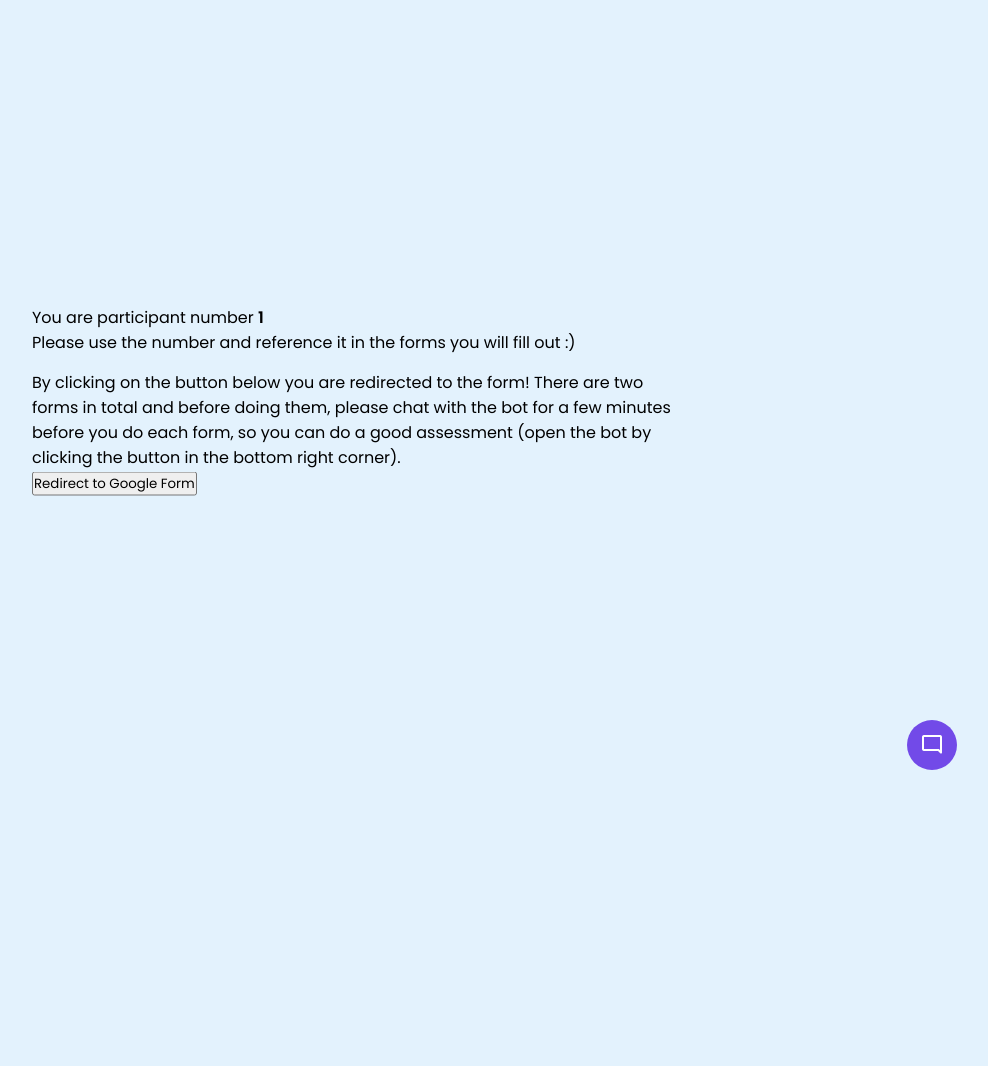
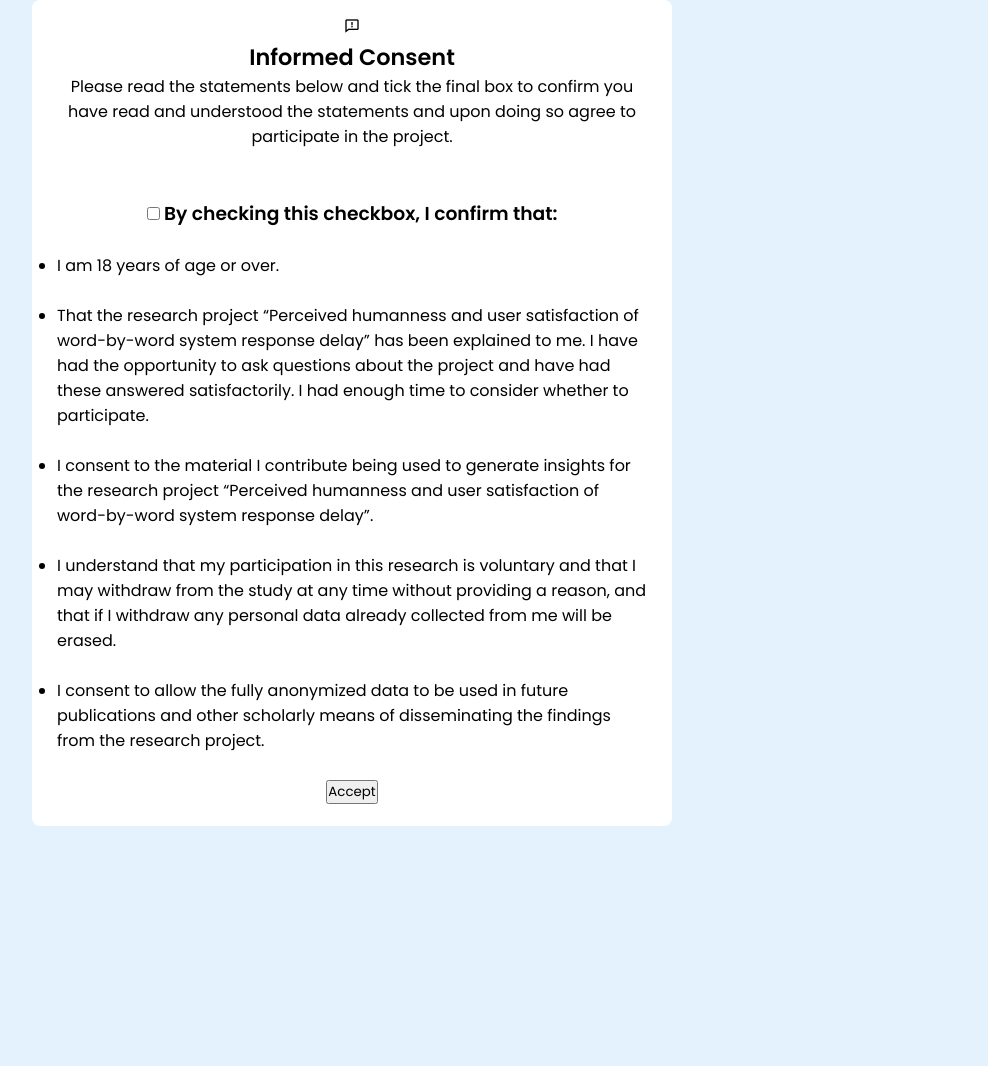
Before and after one commit to maxschwalenberg/methods_in_ai_research_03, a Flask app: template templates/chatbot.html in a window 1280 px wide. Shown: the top 1066 px of the page, without its empty margins (288-1276 px from the left). Before the commit the page ends 770 px from the top, so only its background shows below. Run offline with Flask 3, Linux system fonts and the light colour scheme; the template is opened without the code that fills it: most values are stand-ins (such as "Sample title", 1, 10 or a date in 2020); some libraries are stand-ins or nearby versions.

Commit message:
added consent form

```diff
--- a/completed_forms_data.json
+++ b/completed_forms_data.json
@@ -1 +1 @@
-{"completed_numbers": [], "assigned_numbers": [], "started_with_word_delay": 0, "started_without_word_delay": 0}
+{"completed_numbers": [], "assigned_numbers": [120, 89, 81, 382, 391, 719, 117, 555, 872, 787, 24, 413, 352, 312, 857, 903, 82, 893, 472, 58], "started_with_word_delay": 0, "started_without_word_delay": 0}
--- a/templates/chatbot.html
+++ b/templates/chatbot.html
@@ -230,6 +230,39 @@
         .chatbot header span {
           display: block;
         }
+
+        }
+
+        .consent {
+                margin: auto;
+                text-align: center;
+                display: block;
+                position: relative;
+                max-width: 50%;
+                background: #fff;
+                border-radius: 8px;
+                padding: 15px 25px 22px;
+            }
+
+        .consent-data {
+            text-align: left;
+            background: #fff;
+      }
+
+      .demographic {
+                margin: auto;
+                text-align: center;
+                display: block;
+                position: relative;
+                max-width: 50%;
+                background: #fff;
+                border-radius: 8px;
+                padding: 15px 25px 22px;
+            }
+
+        .demographic-data {
+            text-align: left;
+            background: #fff;
       }
 
       .restartButtonWrapper {
@@ -378,10 +411,72 @@
       rel="stylesheet"
       href="https://fonts.googleapis.com/css2?family=Material+Symbols+Rounded:opsz,wght,FILL,GRAD@48,400,1,0"
     />
+
+    <link rel="stylesheet"
+    href="https://unpkg.com/boxicons@latest/css/boxicons.min.css">
+
   </head>
 
   <body>
-    <div class="participant-number">
+    <div class = "consent" id="consent">
+        <header>
+            <i class="bx bx-comment-error"></i>
+            <h2>Informed Consent</h2>
+        </header>
+        <div class="consent-statement">
+            <p>
+                Please read the statements below and tick the final box to confirm you have read and understood the statements and upon doing so agree to participate in the project.
+            </p>
+            <br><br>
+            <h3><input type="checkbox" class = "consent-check" id="consent-check" autocomplete="off"> By checking this checkbox, I confirm that: <br></h3>
+        </div>
+
+        <div class="consent-data">
+        <ul>
+            <br>
+            <li> I am 18 years of age or over. </li>
+            <br>
+            <li>That the research project “Perceived humanness and user satisfaction of word-by-word system response delay” has been explained to me. I have had the opportunity to ask questions about the project and have had these answered satisfactorily. I had enough time to consider whether to participate.
+            </li>
+            <br>
+            <li>I consent to the material I contribute being used to generate insights for the research project “Perceived humanness and user satisfaction of word-by-word system response delay”.
+            </li>
+            <br>
+            <li>I understand that my participation in this research is voluntary and that I may withdraw from the study at any time without providing a reason, and that if I withdraw any personal data already collected from me will be erased.
+            </li>
+            <br>
+            <li>I consent to allow the fully anonymized data to be used in future publications and other scholarly means of disseminating the findings from the research project.
+            </li>
+            <br>
+            </p>
+        </div>
+        <div class="button">
+            <button class ="button" onclick="checkConsent()">Accept</button>
+        </div>
+    </div>
+    <div class="demographic" id="demographic">
+      <header>
+        <h2>Demographic Questionnaire</h2>
+        <br>
+      </header>
+      <div class="demographic-data">
+        <br>
+        <p>You are participant number <strong>{{participant_number}}</strong></p>
+        <br>
+        <p>
+          Please fill this form below below before starting this experiment.
+        </p>
+        <br>
+        <button onclick="redirectToDemographicForm()">Go to form</button>
+        <br>
+        <br>
+        <p><input type="checkbox" class = "form-check" id="consent-check" autocomplete="off"> I have filled in the form and I am ready to start the experiment.</p>
+        <br>
+        <button onclick="startExperiment()">Start experiment</button>
+      </div>
+      </div>
+    </div>
+    <div class="participant-number" id="participant">
       <p>You are participant number <strong>{{participant_number}}</strong></p>
       <p>
         Please use the number and reference it in the forms you will fill out :)
@@ -434,15 +529,18 @@
       </div>
     </div>
   </body>
-
+  <script src="https://apis.google.com/js/api.js" async defer></script>
   <script>
     const chatbotToggler = document.querySelector(".chatbot-toggler");
     const closeBtn = document.querySelector(".close-btn");
     const chatbox = document.querySelector(".chatbox");
     const chatInput = document.querySelector(".chat-input textarea");
     const sendChatBtn = document.querySelector(".chat-input span");
+    var participantsForm = document.getElementById("participant")
+    var demographicForm = document.getElementById("demographic")
     let index = 0;
     let userMessage = null; // Variable to store user's message
+    let hasconsent = false;
     const inputInitHeight = chatInput.scrollHeight;
 
     var participant_number = {{participant_number}};
@@ -499,6 +597,11 @@
             await completedForms();
 
         }
+    }
+
+    async function redirectToDemographicForm(){
+      url = "https://docs.google.com/forms/d/e/1FAIpQLSfLx0LbK9yDifqd3a_cmJKrPf8pbVoOFvJPljc9g8T1BsjMTQ/viewform?usp=sf_link"
+      window.open(url, '_blank');
     }
 
     async function completedForms(){
@@ -677,6 +780,29 @@
         }
     });
 
+
+    function checkConsent(){
+        if(document.querySelector(".consent-check").checked){
+            var consentForm = document.getElementById("consent")
+            consent.style.display = "none";
+            demographicForm.style.visibility = "visible";
+        }
+    }
+
+    function startExperiment()
+    {
+      if(document.querySelector(".form-check").checked){
+            demographicForm.style.visibility = "hidden";
+            chatbotToggler.disabled = false;
+            chatbotToggler.style.visibility = "visible";
+            participantsForm.display = "block";
+            participantsForm.style.visibility = "visible";
+        }
+      }
+    demographicForm.style.visibility = "hidden";
+    participantsForm.style.visibility = "hidden";
+    chatbotToggler.style.visibility = "hidden";
+
     sendChatBtn.addEventListener("click", handleChat);
     closeBtn.addEventListener("click", () => document.body.classList.remove("show-chatbot"));
     chatbotToggler.addEventListener("click", () => document.body.classList.toggle("show-chatbot"));
```
